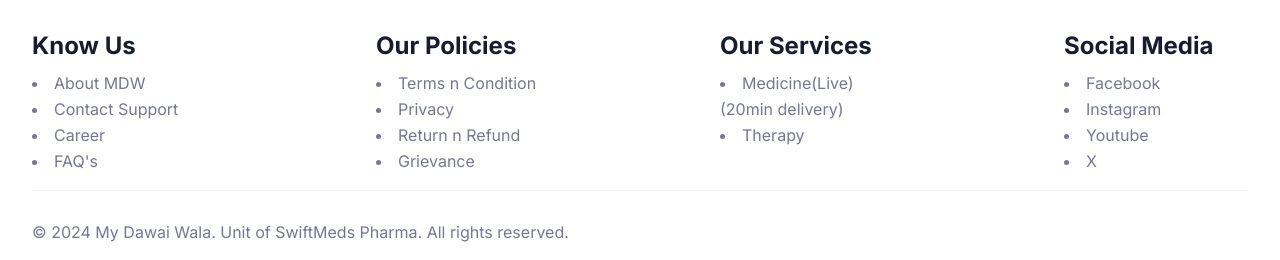
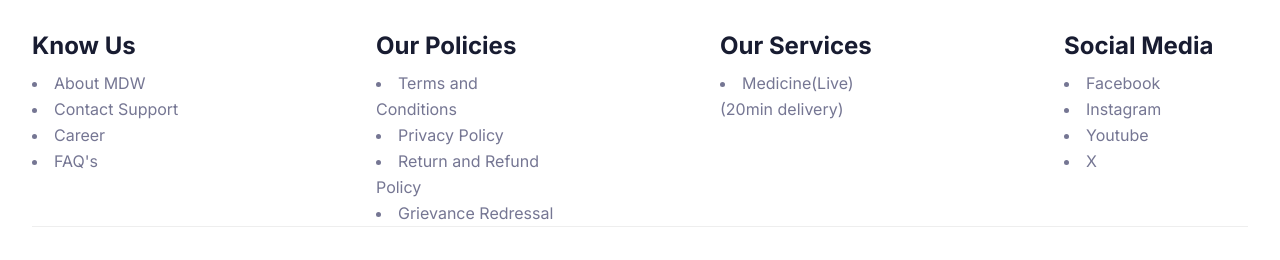
Before and after one commit to MyDawaiWala10/Website, a Next.js app: page /auth/signin in a window 1280 px wide. Shown: the part 1009-1269 px from the top of the page. Built offline with nearby package versions, Linux system fonts and the light colour scheme.

Commit message:
feat: policy link

```diff
--- a/components/Categories/index.tsx
+++ b/components/Categories/index.tsx
@@ -52,9 +52,8 @@
             </div>
 
             {/* Right Card */}
-            <div className="md:w-[40%] group h-[300px] [perspective:1000px] ">
+            {/* <div className="md:w-[40%] group h-[300px] [perspective:1000px] ">
               <div className="relative h-full w-full rounded-xl shadow-xl transition-all duration-500 [transform-style:preserve-3d] group-hover:[transform:rotateY(180deg)]">
-                {/* Front Side */}
                 <div className="absolute inset-0 h-full w-full rounded-xl bg-black text-white p-8 [backface-visibility:hidden]">
                   <div className="flex flex-col h-full w-full items-start justify-start">
                       <h2 className="text-3xl font-bold mb-4 font-bricolage tracking-tight">MDW Wellness</h2>
@@ -66,7 +65,6 @@
                   </div>
                 </div>
 
-                {/* Back Side */}
                 <div className="absolute inset-0 h-full w-full rounded-xl bg-black text-white p-6 [backface-visibility:hidden] [transform:rotateY(180deg)] relative">
                   <div className="flex flex-col h-full w-full items-center justify-center">
                     <div className="w-64 h-64">
@@ -75,7 +73,7 @@
                   </div>
                 </div>
               </div>
-            </div>
+            </div> */}
           </div>
 
           <div className="flex items-center justify-center mt-10">
--- a/components/Footer/index.tsx
+++ b/components/Footer/index.tsx
@@ -24,10 +24,10 @@
                 <div className="w-full flex flex-col gap-2 justify-start items-start">
                   <p className="text-black font-bold text-2xl ">Our Policies</p>
                   <ul>
-                    <a href="/"><li className="list-disc list-inside">Terms n Condition</li></a>
-                    <a href="/"><li className="list-disc list-inside">Privacy</li></a>
-                    <a href="/"><li className="list-disc list-inside">Return n Refund</li></a>
-                    <a href="/"><li className="list-disc list-inside">Grievance</li></a>
+                    <a href="https://3vra7mgrlh.ufs.sh/f/b8iVQa6UTCDiMgQPmND92nZDo7HtUT0dlfEX6cKivBQugrIV"><li className="list-disc list-inside">Terms and Conditions</li></a>
+                    <a href="https://3vra7mgrlh.ufs.sh/f/b8iVQa6UTCDiFlPfXEXOb5lZowegLCc8WV1fuTQXmABUhvNE"><li className="list-disc list-inside">Privacy Policy</li></a>
+                    <a href="https://3vra7mgrlh.ufs.sh/f/b8iVQa6UTCDisTXmomYxqc9mNtk4Fg6jYTEd7b2yOPUKzZQH"><li className="list-disc list-inside">Return and Refund Policy</li></a>
+                    <a href="https://3vra7mgrlh.ufs.sh/f/b8iVQa6UTCDi2DxfDp6sdKv1pxqDjelWktboUiXHuRJ09IEF"><li className="list-disc list-inside">Grievance Redressal</li></a>
                   </ul>
                 </div>
                 <div className="w-full flex flex-col gap-2 justify-start items-start">
@@ -35,7 +35,7 @@
                   <ul>
                     <a href="/"><li className="list-disc list-inside">Medicine(Live) (20min
 delivery)</li></a>
-                    <a href="/"><li className="list-disc list-inside">Therapy</li></a>
+                    {/* <a href="/"><li className="list-disc list-inside">Therapy</li></a> */}
                   </ul>
                 </div>
                 <div className="w-full flex flex-col gap-2 justify-start items-start">
```
